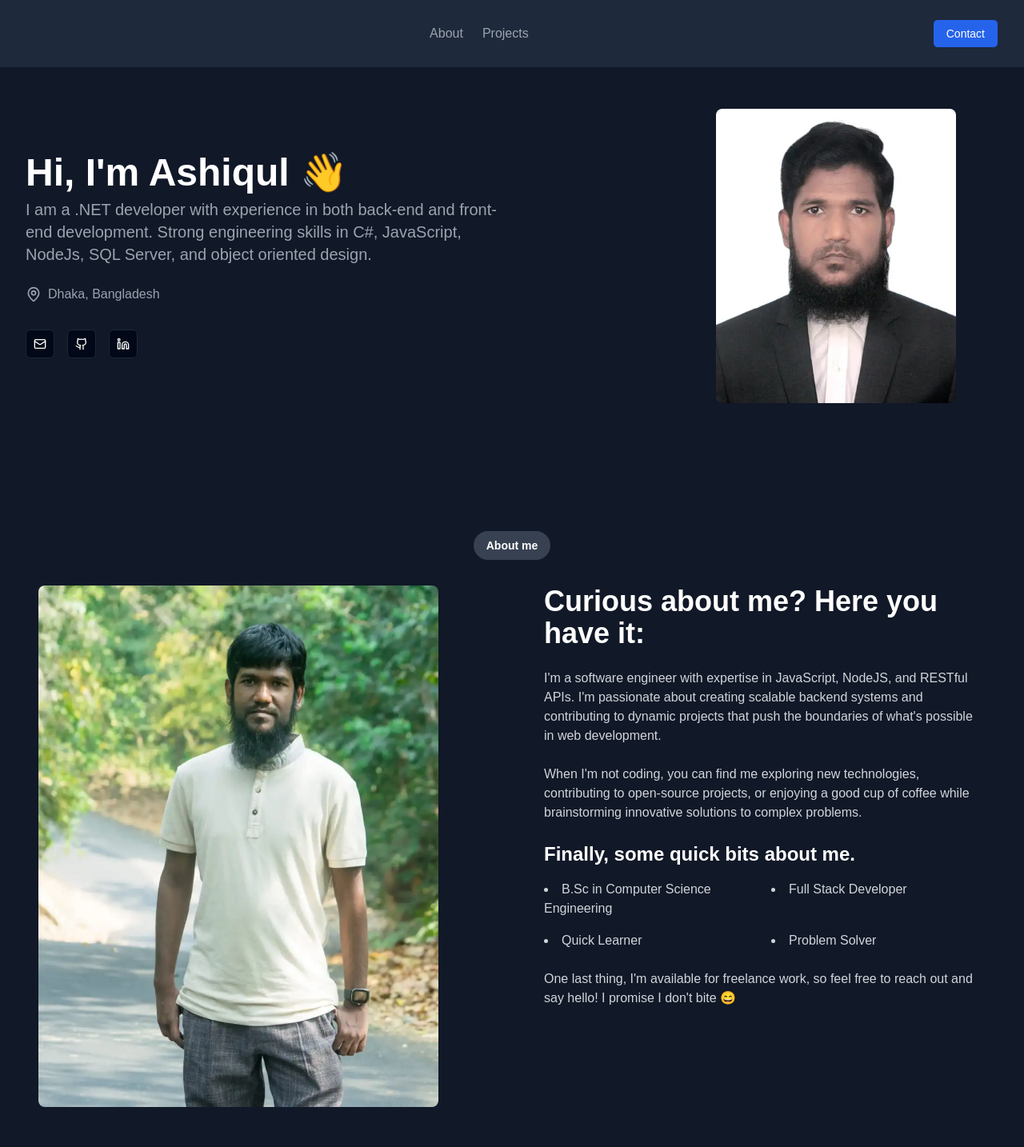
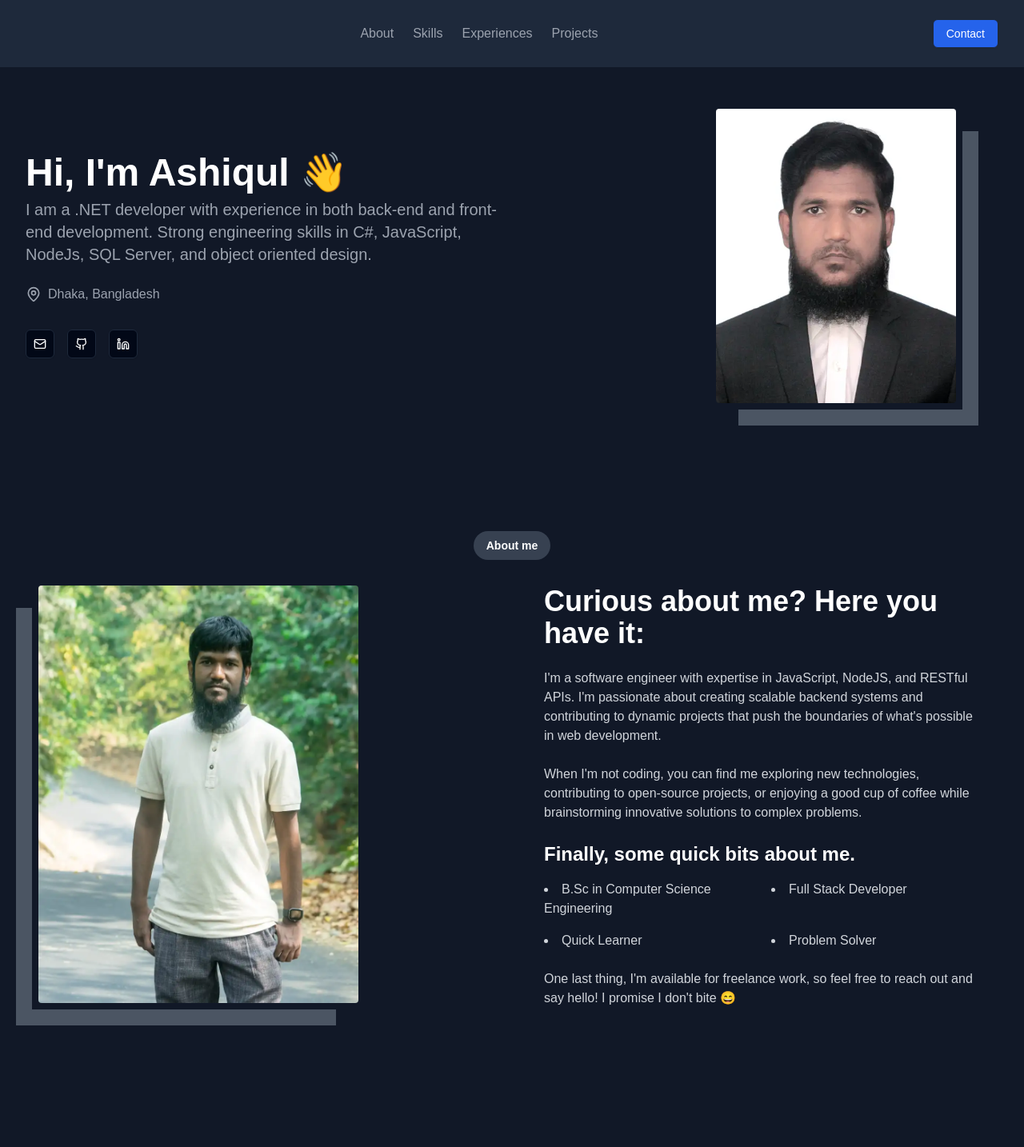
Before and after one commit to ashiqul33/ashiqul, a Next.js app: page / in a window 1280 px wide. Shown: the top 1434 px of the page at 80% size. Built offline with nearby package versions, Linux system fonts and the light colour scheme.

Commit message:
update design

```diff
--- a/components/Header.tsx
+++ b/components/Header.tsx
@@ -21,6 +21,8 @@ export const Header = () => {
       <nav className="hidden md:block">
         <ul className="flex space-x-6">
           <NavItem href="#about">About</NavItem>
+          <NavItem href="#skills">Skills</NavItem>
+          <NavItem href="#experiences">Experiences</NavItem>
           <NavItem href="#projects">Projects</NavItem>
         </ul>
       </nav>
--- a/components/sections/AboutSection.tsx
+++ b/components/sections/AboutSection.tsx
@@ -8,8 +8,11 @@ export const AboutSection = ({ about, image }: { about: { description: string[];
       <div className="container mx-auto px-4">
         <SectionTitle>About me</SectionTitle>
         <div className="flex flex-col md:flex-row items-start">
-          <div className="md:w-1/2 mb-8 md:mb-0">
-            <Image src={image} alt="Casual photo" width={500} height={500} className="rounded-lg" />
+          <div className="flex md:w-1/2 mb-8 md:mb-0">
+            <div className="relative">
+              <Image src={image} alt="Casual photo" width={400} height={300} className="rounded" />
+              <div className="absolute -bottom-7 -left-7 w-full h-full border-l-20 border-b-20 border-gray-600"></div>
+            </div>
           </div>
           <div className="md:w-1/2 md:pl-10">
             <h2 className="text-4xl font-bold text-white mb-6">Curious about me? Here you have it:</h2>
@@ -25,7 +28,8 @@ export const AboutSection = ({ about, image }: { about: { description: string[];
               ))}
             </ul>
             <p className="text-gray-300 mt-6">
-              One last thing, I&apos;m available for freelance work, so feel free to reach out and say hello! I promise I don&apos;t bite 😄
+              One last thing, I&apos;m available for freelance work, so feel free to reach out and say hello! I promise I
+              don&apos;t bite 😄
             </p>
           </div>
         </div>
--- a/components/sections/ExperienceSection.tsx
+++ b/components/sections/ExperienceSection.tsx
@@ -2,7 +2,7 @@ import { SectionTitle } from "@/components/SectionTitle";
 import { ExperienceCard, experienceType } from "@/components/ExperienceCard";
 
 export const ExperienceSection = ({ experiences }: { experiences: experienceType[] }) => (
-  <section className="py-12 md:py-20">
+  <section className="py-12 md:py-20" id="experiences">
     <div className="container mx-auto px-4">
       <SectionTitle>Experiences 👨🏻‍💻</SectionTitle>
       <p className="text-gray-400 text-center mb-8">Here is a quick summary of my most recent experiences:</p>
--- a/components/sections/HeroSection.tsx
+++ b/components/sections/HeroSection.tsx
@@ -40,16 +40,16 @@ export const HeroSection = ({ nickName, title, email, github, linkedin, image, n
         </Button>
       </div>
     </div>
-    <div className="md:w-1/3 flex justify-center">
+    <div className="md:w-1/3 hidden md:flex justify-center">
       <div className="relative">
         <Image
           src={image}
           alt={name}
           width={300}
           height={300}
-          className="rounded-lg object-cover"
+          className="rounded object-cover"
         />
-        <div className="absolute -bottom-4 -right-4 w-full h-full border-4 border-white rounded-lg -z-10"></div>
+        <div className="absolute -bottom-7 -right-7 w-full h-full border-r-20 border-b-20 border-gray-600"></div>
       </div>
     </div>
   </section>
--- a/components/sections/SkillSection.tsx
+++ b/components/sections/SkillSection.tsx
@@ -7,7 +7,7 @@ type skillType = {
 }
 
 export const SkillSection = ({ skills }: { skills: skillType[] }) => (
-  <section className="py-16 md:py-24">
+  <section className="py-16 md:py-24" id="skills">
     <div className="container mx-auto text-center">
       <SectionTitle>Skills</SectionTitle>
       <h3 className="text-xl mb-8 text-gray-300">The skills, tools and technologies I am really good at:</h3>
--- a/tailwind.config.ts
+++ b/tailwind.config.ts
@@ -2,61 +2,60 @@ import type { Config } from "tailwindcss";
 
 const config: Config = {
   darkMode: ["class"],
-    content: [
-    "./pages/**/*.{js,ts,jsx,tsx,mdx}",
-    "./components/**/*.{js,ts,jsx,tsx,mdx}",
-    "./app/**/*.{js,ts,jsx,tsx,mdx}",
-  ],
+  content: ["./pages/**/*.{js,ts,jsx,tsx,mdx}", "./components/**/*.{js,ts,jsx,tsx,mdx}", "./app/**/*.{js,ts,jsx,tsx,mdx}"],
   theme: {
     extend: {
       colors: {
-  			background: 'hsl(var(--background))',
-  			foreground: 'hsl(var(--foreground))',
+        background: "hsl(var(--background))",
+        foreground: "hsl(var(--foreground))",
         card: {
-  				DEFAULT: 'hsl(var(--card))',
-  				foreground: 'hsl(var(--card-foreground))'
+          DEFAULT: "hsl(var(--card))",
+          foreground: "hsl(var(--card-foreground))",
         },
         popover: {
-  				DEFAULT: 'hsl(var(--popover))',
-  				foreground: 'hsl(var(--popover-foreground))'
+          DEFAULT: "hsl(var(--popover))",
+          foreground: "hsl(var(--popover-foreground))",
         },
         primary: {
-  				DEFAULT: 'hsl(var(--primary))',
-  				foreground: 'hsl(var(--primary-foreground))'
+          DEFAULT: "hsl(var(--primary))",
+          foreground: "hsl(var(--primary-foreground))",
         },
         secondary: {
-  				DEFAULT: 'hsl(var(--secondary))',
-  				foreground: 'hsl(var(--secondary-foreground))'
+          DEFAULT: "hsl(var(--secondary))",
+          foreground: "hsl(var(--secondary-foreground))",
         },
         muted: {
-  				DEFAULT: 'hsl(var(--muted))',
-  				foreground: 'hsl(var(--muted-foreground))'
+          DEFAULT: "hsl(var(--muted))",
+          foreground: "hsl(var(--muted-foreground))",
         },
         accent: {
-  				DEFAULT: 'hsl(var(--accent))',
-  				foreground: 'hsl(var(--accent-foreground))'
+          DEFAULT: "hsl(var(--accent))",
+          foreground: "hsl(var(--accent-foreground))",
         },
         destructive: {
-  				DEFAULT: 'hsl(var(--destructive))',
-  				foreground: 'hsl(var(--destructive-foreground))'
+          DEFAULT: "hsl(var(--destructive))",
+          foreground: "hsl(var(--destructive-foreground))",
         },
-  			border: 'hsl(var(--border))',
-  			input: 'hsl(var(--input))',
-  			ring: 'hsl(var(--ring))',
+        border: "hsl(var(--border))",
+        input: "hsl(var(--input))",
+        ring: "hsl(var(--ring))",
         chart: {
-  				'1': 'hsl(var(--chart-1))',
-  				'2': 'hsl(var(--chart-2))',
-  				'3': 'hsl(var(--chart-3))',
-  				'4': 'hsl(var(--chart-4))',
-  				'5': 'hsl(var(--chart-5))'
-  			}
+          "1": "hsl(var(--chart-1))",
+          "2": "hsl(var(--chart-2))",
+          "3": "hsl(var(--chart-3))",
+          "4": "hsl(var(--chart-4))",
+          "5": "hsl(var(--chart-5))",
+        },
       },
       borderRadius: {
-  			lg: 'var(--radius)',
-  			md: 'calc(var(--radius) - 2px)',
-  			sm: 'calc(var(--radius) - 4px)'
-  		}
-  	}
+        lg: "var(--radius)",
+        md: "calc(var(--radius) - 2px)",
+        sm: "calc(var(--radius) - 4px)",
+      },
+      borderWidth: {
+        "20": "20px",
+      },
+    },
   },
   plugins: [require("tailwindcss-animate")],
 };
```
Lines whose indentation alone changed are shown as unchanged.
